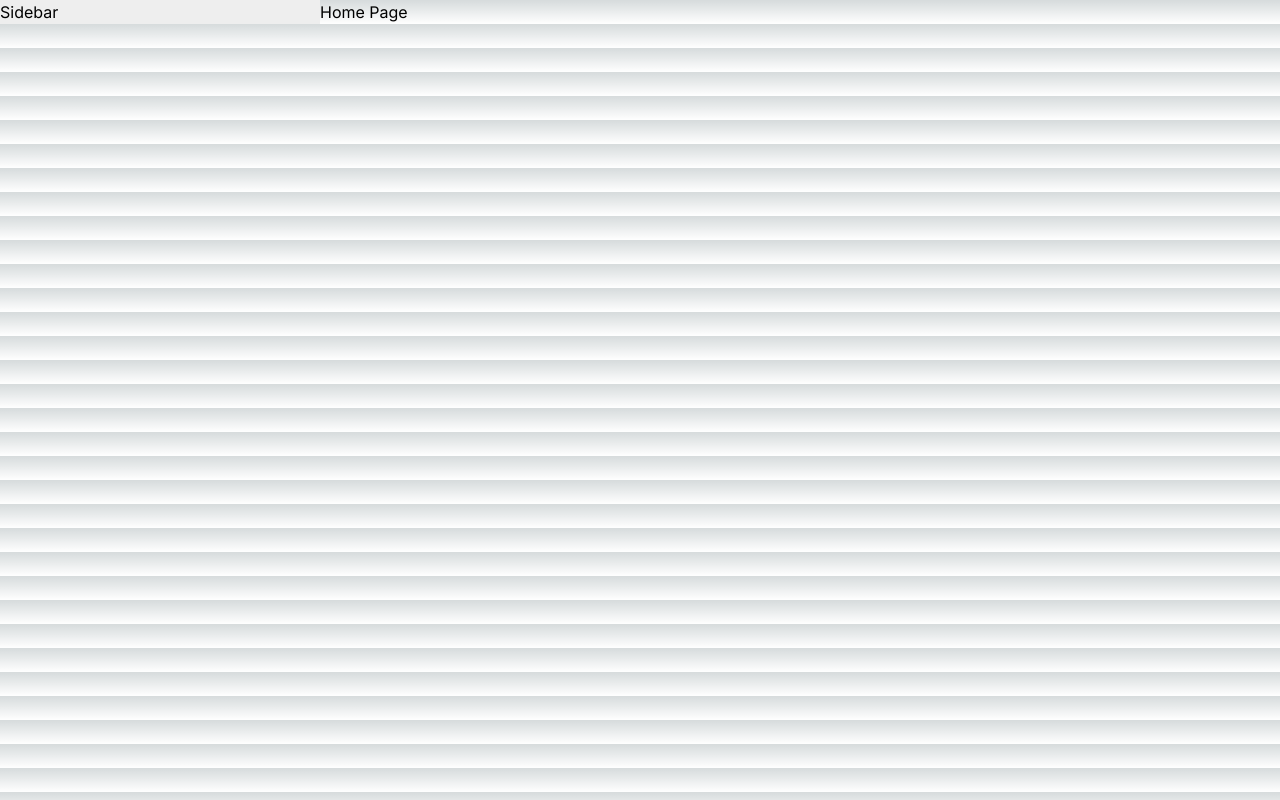
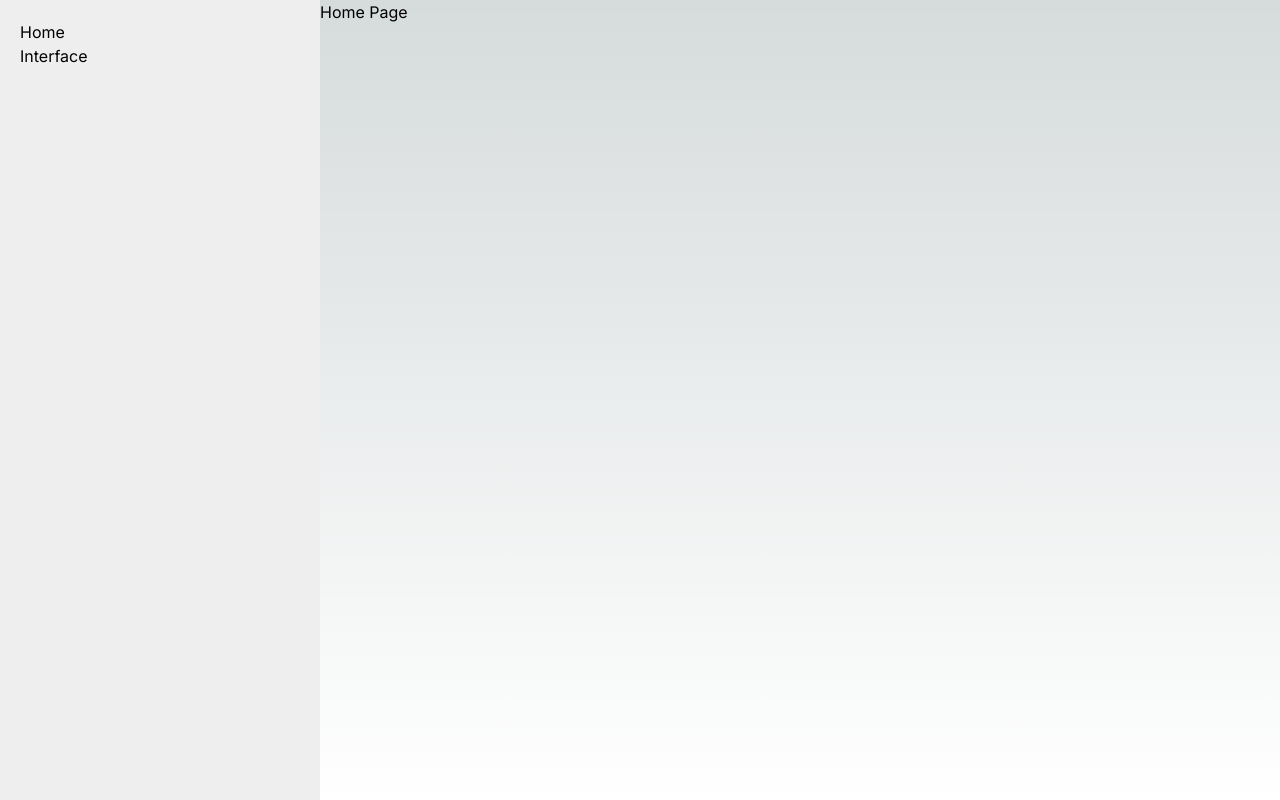
Before and after one commit to trevsuth/next_llm_interface, a Next.js app: page / in a window 1280 px wide. Built offline with nearby package versions, Linux system fonts and the light colour scheme.

Commit message:
added links to sidebar

```diff
--- a/components/Sidebar.js
+++ b/components/Sidebar.js
@@ -1,3 +1,21 @@
+import Link from 'next/link';
+import styles from './Sidebar.module.css';
+
 export default function Sidebar() {
-    return <div style={{ width: '25%', float: 'left', background: '#eee' }}>Sidebar</div>;
-  }
+  return (
+    <div className={styles.sidebar}>
+      <ul className={styles.linklist}>
+        <li className={styles.linkItem}>
+          <Link legacyBehavior href="/">
+            <a className={styles.link}>Home</a>
+          </Link>
+        </li>
+        <li className={styles.linkItem}>
+          <Link legacyBehavior href="/interface">
+            <a className={styles.link}>Interface</a>
+          </Link>
+        </li>
+      </ul>
+    </div>
+  );
+}
--- /dev/null
+++ b/components/Sidebar.module.css
@@ -0,0 +1,21 @@
+.sidebar {
+    width: 25%;
+    float: left;
+    height: 100vh;
+    background: #eee;
+    padding: 20px;
+  }
+
+  .linkList {
+    listStyleType: none;
+    padding: 0;
+  }
+
+  .linkItem {
+    marginBottom: 10px;
+  }
+
+  .link {
+    textDecoration: none;
+    color: black;
+  }
```
